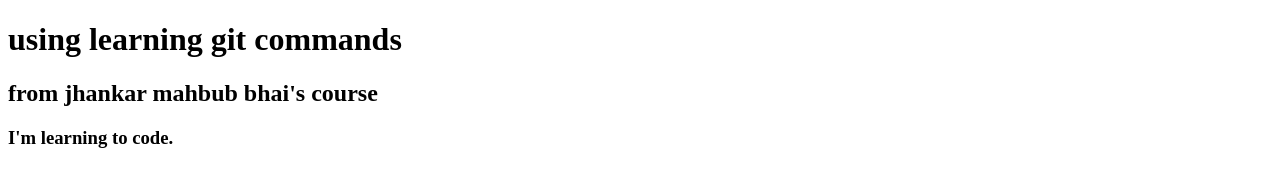
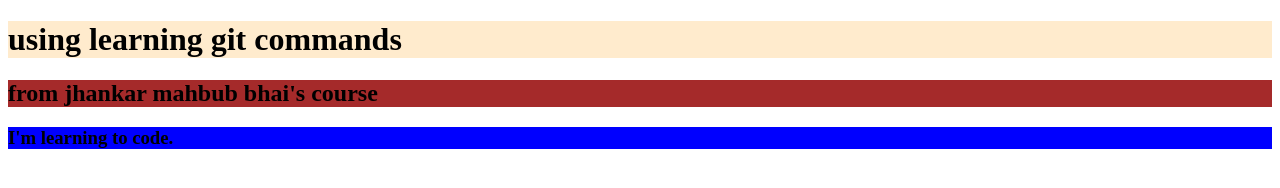
Before and after one commit to SwapnilBasher/my-not-first-repo-for-practise, a plain HTML site: page index.html in a window 1280 px wide. Drawn offline with Linux system fonts and the light colour scheme.

Commit message:
created style.css to color h1,h2,h3 s' backgrounds

```diff
--- a/index.html
+++ b/index.html
@@ -5,6 +5,7 @@
     <meta http-equiv="X-UA-Compatible" content="IE=edge">
     <meta name="viewport" content="width=device-width, initial-scale=1.0">
     <title>My Not First GitHub Repo</title>
+    <link rel="stylesheet" href="style.css">
 </head>
 <body>
     <h1>using learning git commands</h1>
--- /dev/null
+++ b/style.css
@@ -0,0 +1,9 @@
+h1{
+    background-color: blanchedalmond;
+}
+h2{
+    background-color: brown;
+}
+h3{
+    background-color: blue;
+}
```
